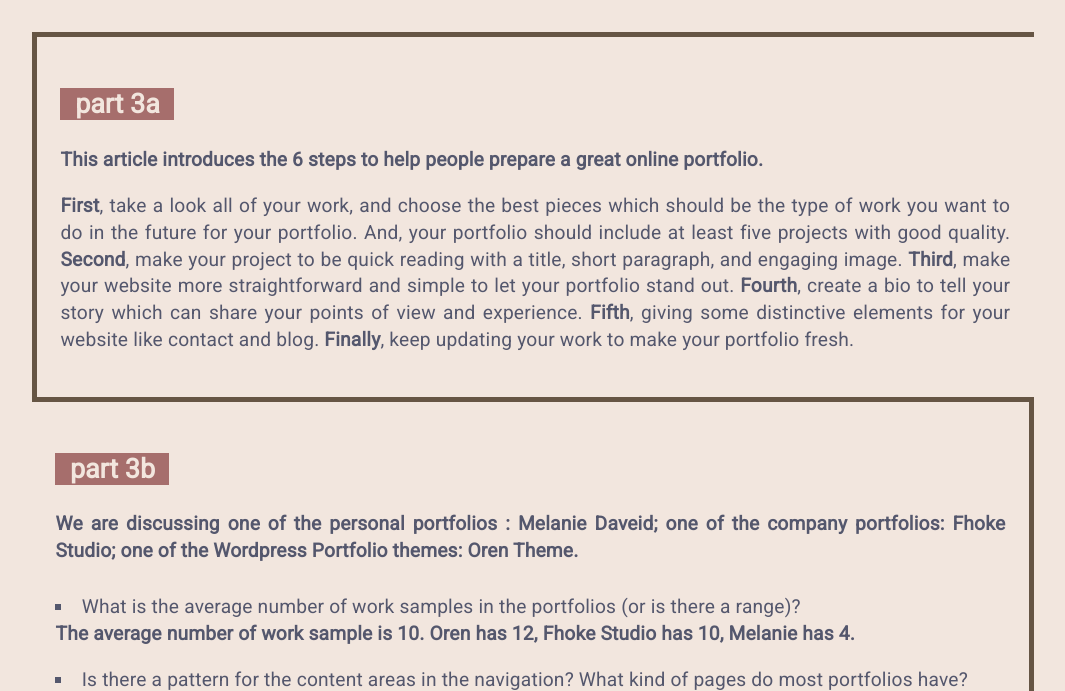
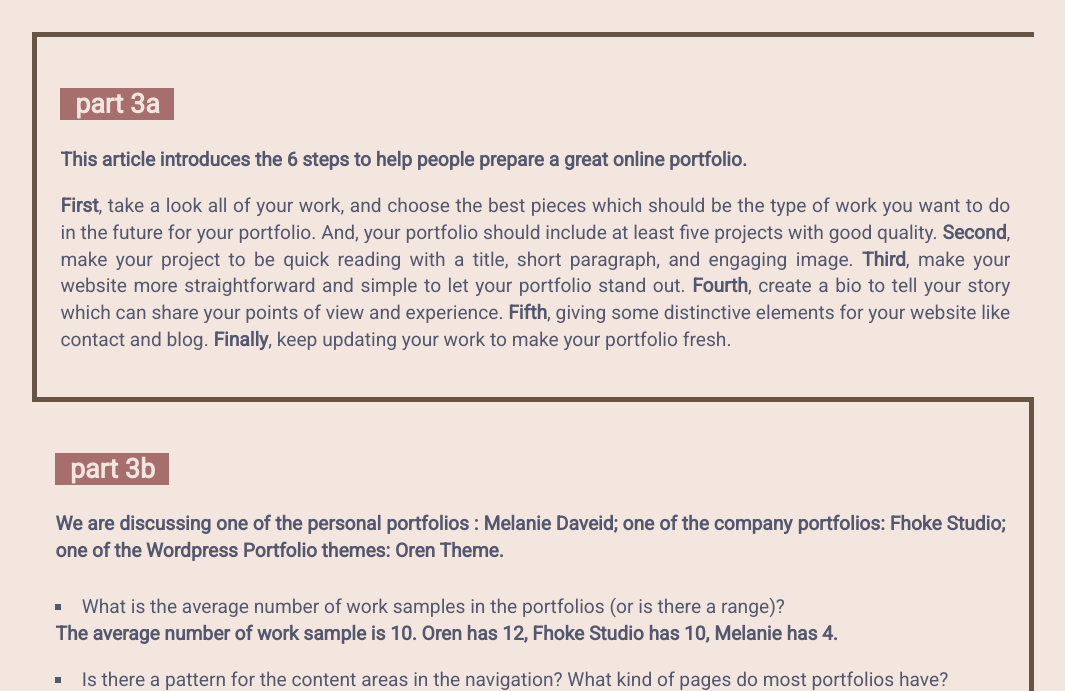
Before and after one commit to 3lfind/2018-mmp460, a plain HTML site: page portfolio-basics/index.html in a window 1280 px wide. Shown: the part 106-797 px from the top of the page, without its empty margins (74-1139 px from the left). Drawn offline with Linux system fonts and the light colour scheme.

Commit message:
assignment01

```diff
--- a/portfolio-basics/css/style.css
+++ b/portfolio-basics/css/style.css
@@ -39,7 +39,6 @@ h3{
 
 }
 p, li{
-	letter-spacing: 0.01em;
 	line-height: 1.4em;
 	font-kerning: auto;
 	text-align: justify;
```
